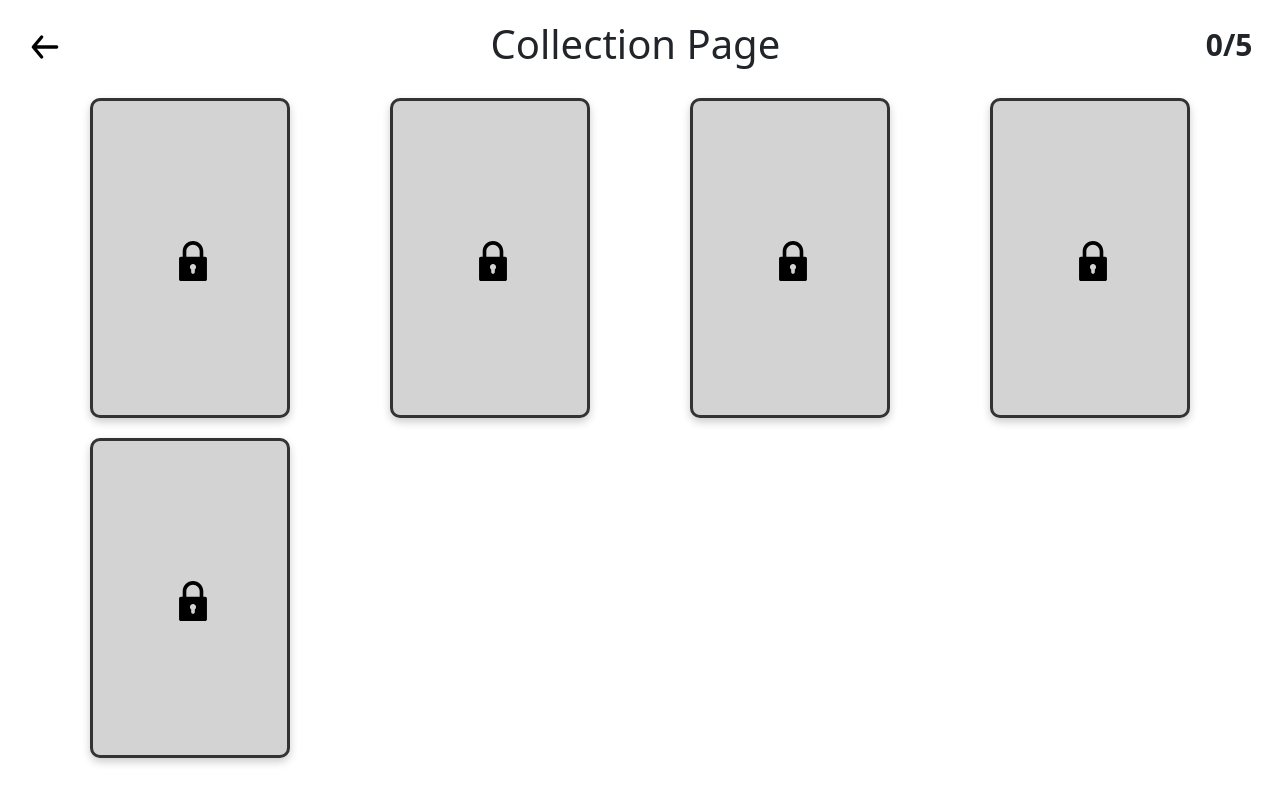
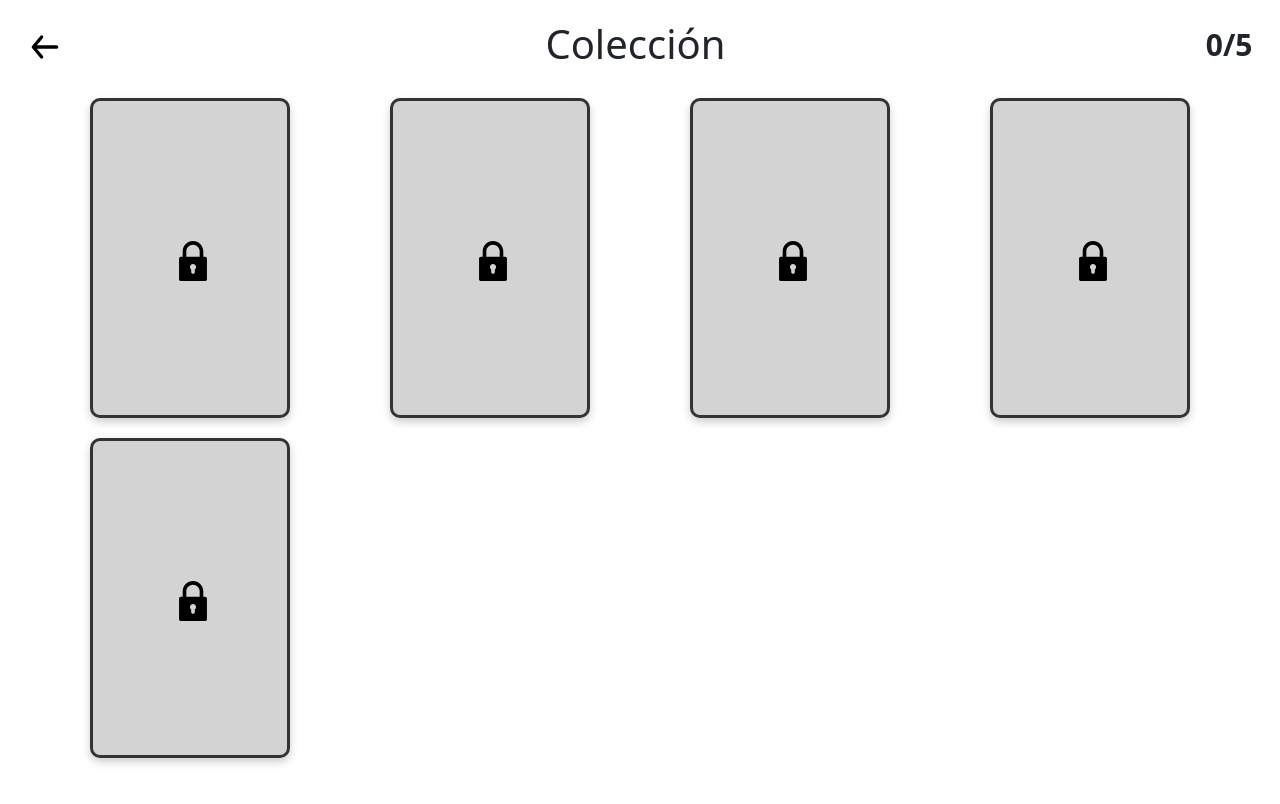
Before and after one commit to jacegar/InterfacesUsuarioGrupoE, a React (Create React App) app in the folder umadeck/: page /collection in a window 1280 px wide. Shown: the top 804 px of the page. Built offline with nearby package versions, Linux system fonts and the light colour scheme.

Commit message:
Coleccion en español

```diff
--- a/umadeck/src/components/collection/CollectionPage.js
+++ b/umadeck/src/components/collection/CollectionPage.js
@@ -15,7 +15,7 @@ function CollectionPage() {
     <div className="collection-page">
       <div className="collection-header">
         <GoBackArrow />
-        <h1>Collection Page</h1>
+        <h1>Colección</h1>
         <div className="card-count">{unlockedCount}/{allCards.length}</div>
       </div>
         <div className="cards-grid">
```
